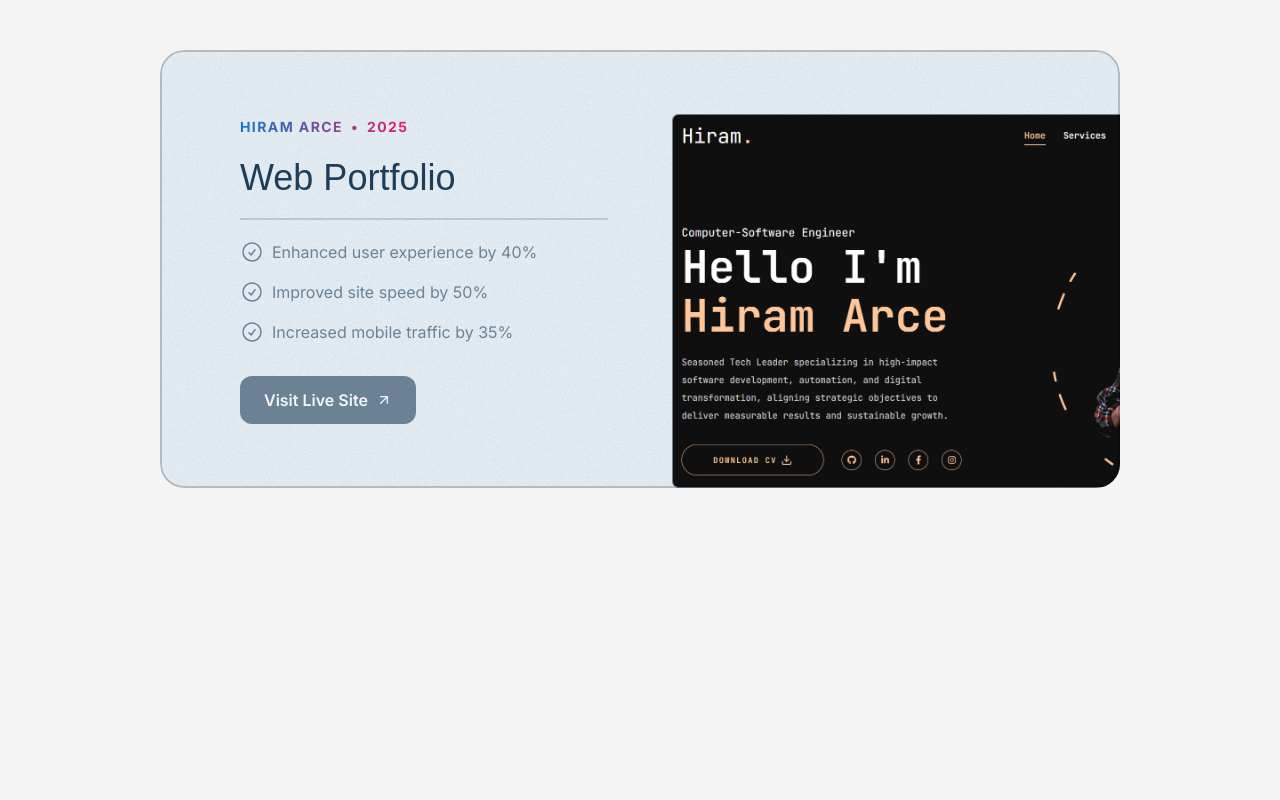
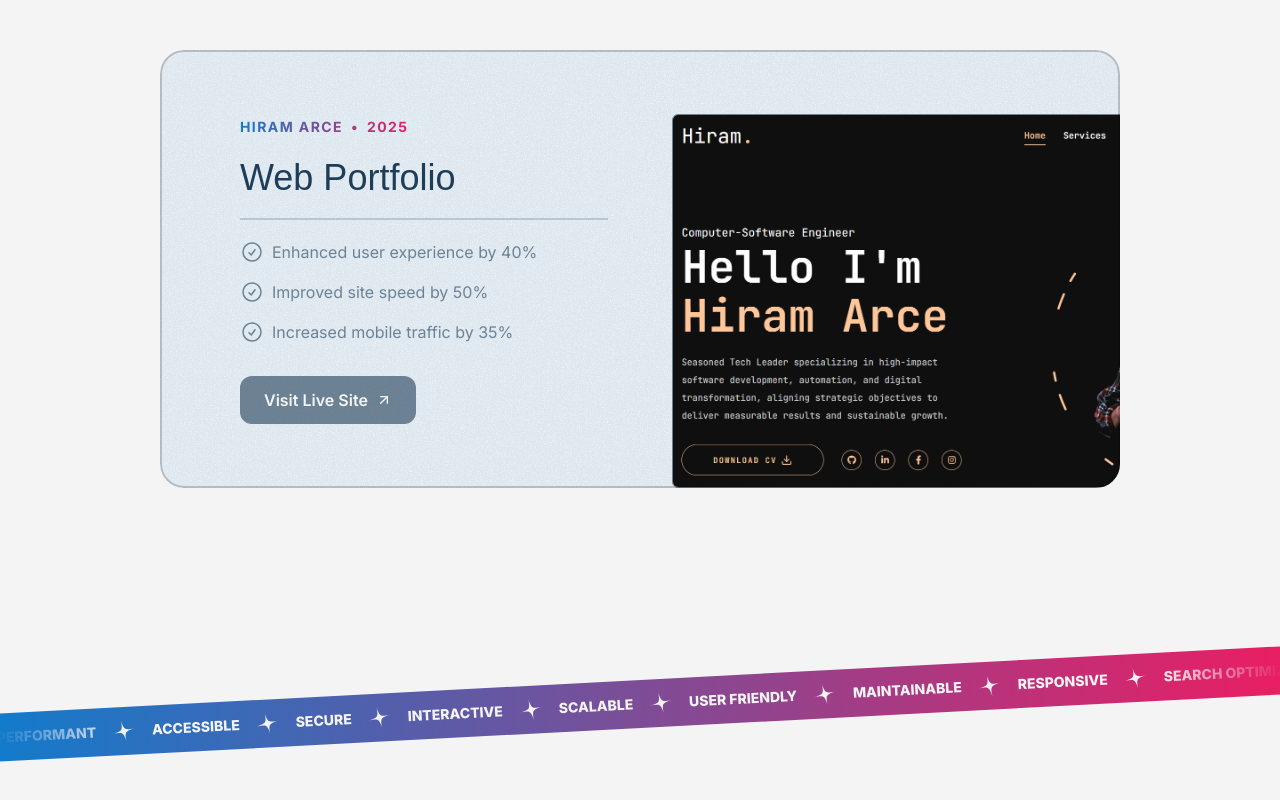
Before and after one commit to HZero-IONova/ionova-portfolio, a Next.js app: page / in a window 1280 px wide. Shown: the part 1216-2016 px from the top of the page. Before the commit the page ends 1800 px from the top, so only its background shows below. Built offline with nearby package versions, Linux system fonts and the light colour scheme; a web font is replaced by a local one.

Commit message:
Commit - TapeSection

```diff
--- a/src/app/page.tsx
+++ b/src/app/page.tsx
@@ -1,6 +1,7 @@
 import { Header } from "@/sections/Header";
 import { HeroSection } from "@/sections/Hero";
 import { ProjectsSection } from "@/sections/Projects";
+import { TapeSection } from "@/sections/Tape";
 
 export default function Home() {
   return (
@@ -8,6 +9,7 @@
       <Header />
       <HeroSection />
       <ProjectsSection />
+      <TapeSection />
     </div>
   );
 }
--- a/src/sections/Tape.tsx
+++ b/src/sections/Tape.tsx
@@ -1,3 +1,36 @@
+import StarIcon from "@/assets/icons/star.svg";
+
+const words = [
+  "Performant",
+  "Accessible",
+  "Secure",
+  "Interactive",
+  "Scalable",
+  "User Friendly",
+  "Maintainable",
+  "Responsive",
+  "Search Optimized",
+  "Usable",
+  "Reliable",
+];
+
 export const TapeSection = () => {
-  return <div>Tape Section</div>;
+  return (
+    <section className="py-16 lg:py-24 overflow-x-clip">
+      <div className="bg-gradient-to-r from-accent to-magenta -rotate-3 -mx-1">
+        <div className="flex [mask-image:linear-gradient(to_right,transparent,white_10%,black_90%,transparent)]">
+          <div className="flex flex-none gap-4 py-3">
+            {words.map((word) => (
+              <div key={word} className="inline-flex gap-4 items-center">
+                <span className="text-primary uppercase font-extrabold text-sm">
+                  {word}
+                </span>
+                <StarIcon className="size-6 text-primary -rotate-12" />
+              </div>
+            ))}
+          </div>
+        </div>
+      </div>
+    </section>
+  );
 };
```
